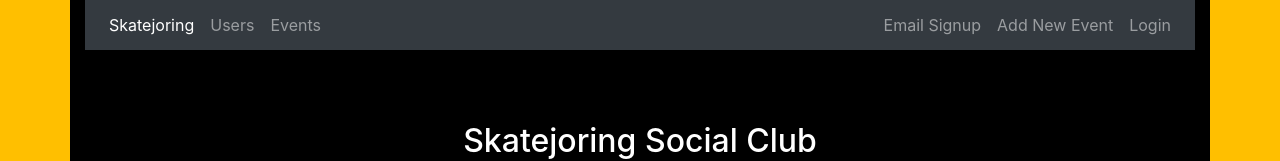
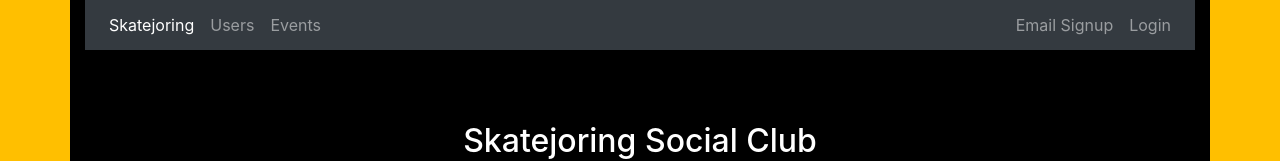
Before and after one commit to phantoms187/skatejoring, a React (Create React App) app in the folder client/: page /login in a window 1280 px wide. Shown: the top 161 px of the page. Built offline with nearby package versions, Linux system fonts and the light colour scheme.

Commit message:
Login/logout Navbar working

```diff
--- a/client/src/App.js
+++ b/client/src/App.js
@@ -20,7 +20,6 @@ import Navbar from "./components/layout/Navbar";
 import PrivateRoute from "./components/private-route/PrivateRoute";
 import Dashboard from "./components/dashboard/Dashboard";
 
-
 // Check for token to keep user logged in
 if (localStorage.jwtToken) {
   // Set auth token header auth
@@ -40,13 +39,16 @@ if (localStorage.jwtToken) {
   }
 }
 
+
+
+
 class App extends Component {
   render() {
     return (
       <Provider store={store}>
         <Router>
           <div className="container green-bkgr">
-            <Navbar />
+         <Navbar />
           <br/>
           <br/>
           <br/>
@@ -55,14 +57,15 @@ class App extends Component {
 
             <Route exact path='/login' component={ Login } />
             <Route exact path='/events' component={ Events } />
-
             <Route exact path='/register' component={ Register } />
             <Route exact path='/index' component={ Index } />
             <Route path='/edit/:id' component={ Edit } />
 
             <Switch>
-              <PrivateRoute exact path='/dashboard' component={ Dashboard } />
-              <PrivateRoute exact path='/createEvent' component={ CreateEvent } />
+              <PrivateRoute>
+                <PrivateRoute exact path='/dashboard' component={ Dashboard } />
+                <PrivateRoute exact path='/createEvent' component={ CreateEvent } />
+              </PrivateRoute>
             </Switch>
 
             <Route exact path='/' component={ Home } />
--- a/client/src/components/dashboard/Dashboard.js
+++ b/client/src/components/dashboard/Dashboard.js
@@ -4,10 +4,7 @@ import { connect } from "react-redux";
 import { logoutUser } from "../../actions/authActions";
 
 class Dashboard extends Component {
- onLogoutClick = e => {
-    e.preventDefault();
-    this.props.logoutUser();
-  };
+
 
 render() {
    const {user} = this.props.auth;
@@ -18,12 +15,7 @@ return (
             <h4>
               <b>Hey there,</b> {user.name}
             </h4>
-            <button
-              onClick={this.onLogoutClick}
-              className="btn btn-success"
-            >
-              Logout
-            </button>
+
           </div>
         </div>
       </div>
@@ -39,5 +31,4 @@ const mapStateToProps = state => ({
 });
 export default connect(
   mapStateToProps,
-  { logoutUser }
 )(Dashboard);
--- a/client/src/components/layout/Navbar.js
+++ b/client/src/components/layout/Navbar.js
@@ -1,6 +1,52 @@
 import React, { Component } from "react";
 import { Link } from "react-router-dom";
+import PropTypes from "prop-types";
+import { connect } from "react-redux";
+import { logoutUser } from "../../actions/authActions";
+
+
 class Navbar extends Component {
+
+    onLogoutClick = e => {
+        e.preventDefault();
+        this.props.logoutUser();
+    };
+
+    loggedIn(){
+
+      if (!this.props.auth.isAuthenticated)
+      {
+        return(<ul class="navbar-nav float-right">
+            <li class="nav-item">
+                <Link to={'/register'} className="nav-link my-nav-link">Email Signup</Link>
+            </li>
+
+            <li class="nav-item">
+                <Link to={'/login'} className="nav-link my-nav-link">Login</Link>
+            </li>
+        </ul>);
+      }
+      else
+      {
+        return(
+            <ul class="navbar-nav float-right">
+                <li class="nav-item">
+                    <Link to={'/createEvent'} className="nav-link my-nav-link">Add New Event</Link>
+                </li>
+                <button
+                    onClick={this.onLogoutClick}
+                    className="btn btn-success"
+                >
+                Logout
+                </button>
+            </ul>
+        );
+      }
+    }
+
+
+
+
   render() {
     return (
 
@@ -16,19 +62,21 @@ class Navbar extends Component {
                <Link to={'/events'} className="nav-link ">Events</Link>
             </li>
           </ul>
-          <ul class="navbar-nav float-right">
-             <li class="nav-item">
-                <Link to={'/register'} className="nav-link my-nav-link">Email Signup</Link>
-            </li>
-            <li class="nav-item">
-                <Link to={'/createEvent'} className="nav-link my-nav-link">Add New Event</Link>
-            </li>
-            <li class="nav-item">
-                <Link to={'/login'} className="nav-link my-nav-link">Login</Link>
-            </li>
-          </ul>
+
+          {this.loggedIn()}
+
+
       </nav>
-    );
+    )}
   }
-}
-export default Navbar;
+Navbar.propTypes = {
+  logoutUser: PropTypes.func.isRequired,
+  auth: PropTypes.object.isRequired
+};
+const mapStateToProps = state => ({
+  auth: state.auth
+});
+export default connect(
+  mapStateToProps,
+   { logoutUser }
+)(Navbar);
```
Also changed, not shown: client/src/components/dashboard/userNavbar.js (deleted, +0 -30 lines), 12 other files (tests, documents, lock files or other folders).
